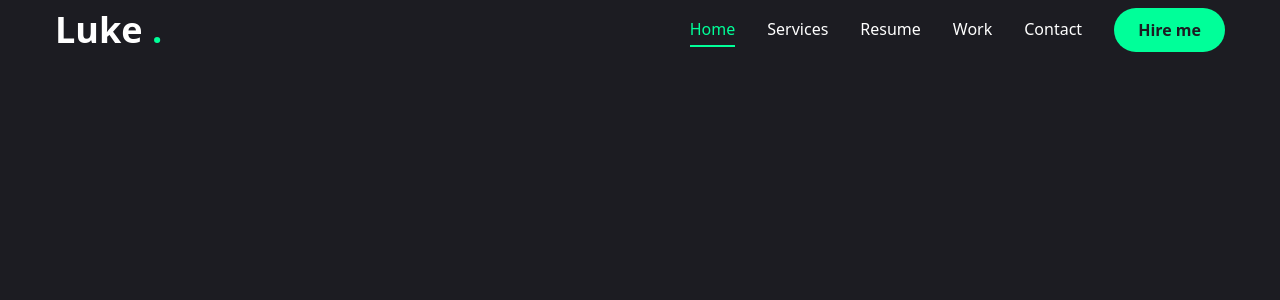
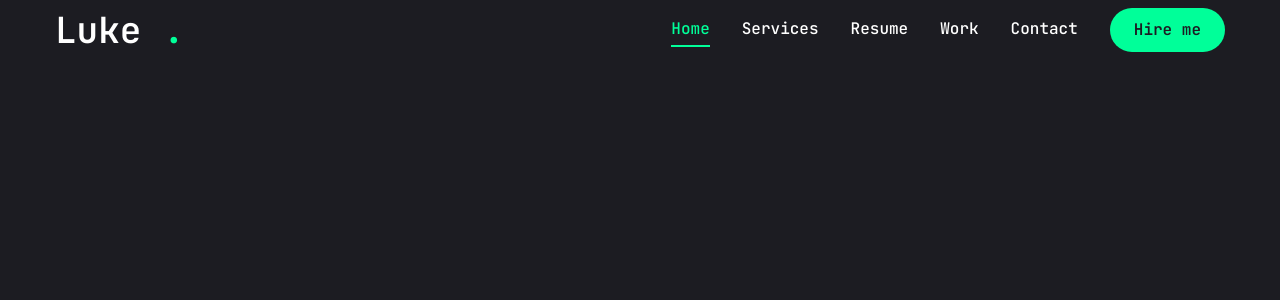
Before and after one commit to nishatislam04/portfolio, a Next.js app: page / in a window 1280 px wide. Shown: the top 300 px of the page. Built offline with nearby package versions, Linux system fonts and the light colour scheme.

Commit message:
fix: font not working

```diff
--- a/app/layout.jsx
+++ b/app/layout.jsx
@@ -8,7 +8,7 @@ import StairTransition from "@/components/StairTransition";
 const jetbrainsMono = JetBrains_Mono({
 	subsets: ["latin"],
 	weight: ["100", "200", "300", "400", "500", "600", "700", "800"],
-	variable: "--forn-jetbrainsMono",
+	variable: "--font-jetbrainsMono",
 });
 
 export const metadata = {
```
